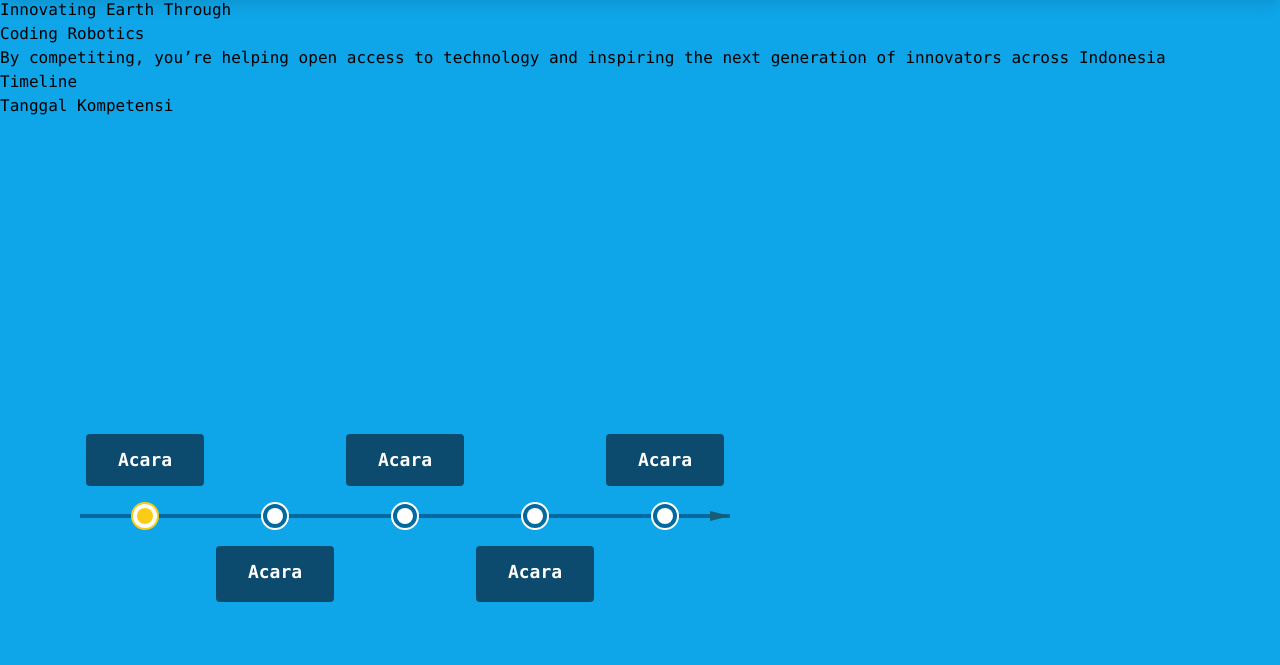
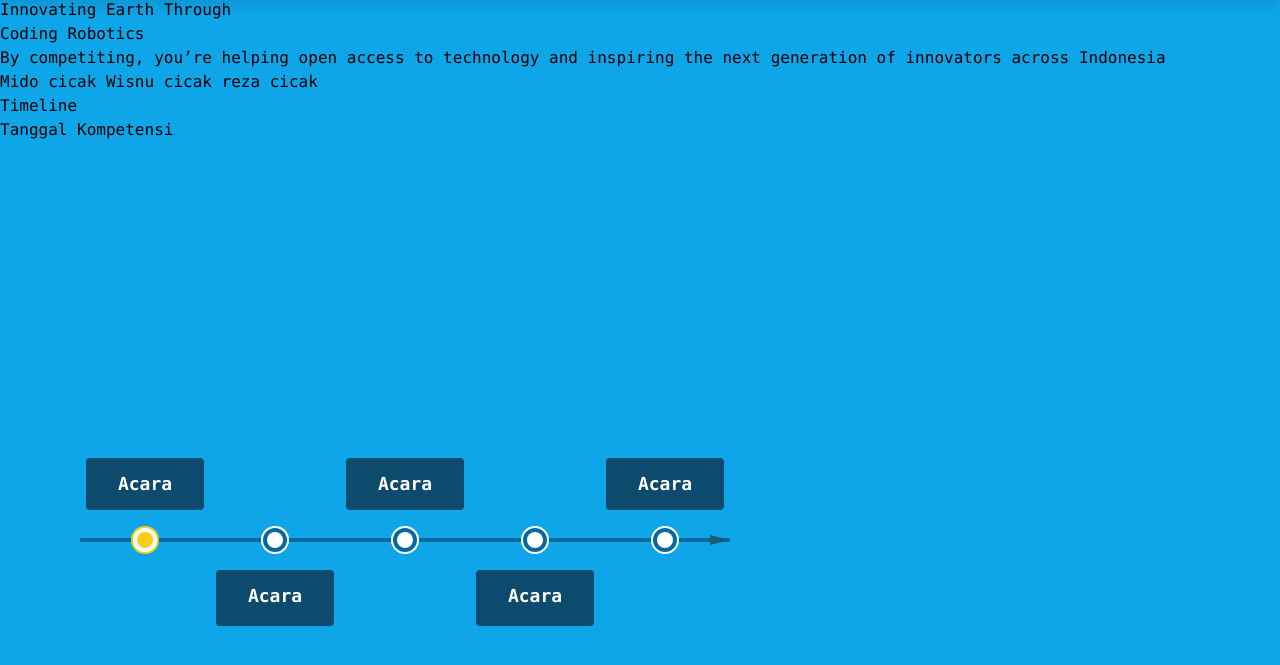
Before and after one commit to featDonToliver/website-lomba-TI-, a website: page index.html in a window 1280 px wide. Shown: the part 169-834 px from the top of the page. Drawn offline with nearby package versions, Linux system fonts and the light colour scheme; files whose address does not match are found by name.

Commit message:
tes Commit

```diff
--- a/index.html
+++ b/index.html
@@ -24,6 +24,7 @@
     <h1>Innovating Earth Through<br>Coding Robotics</h1>
     <p>By competiting, you’re helping open access to technology and inspiring
       the next generation of innovators across Indonesia</p>
+    <h1>Mido cicak Wisnu cicak reza cicak</h1>
   </section>
 
 
```
